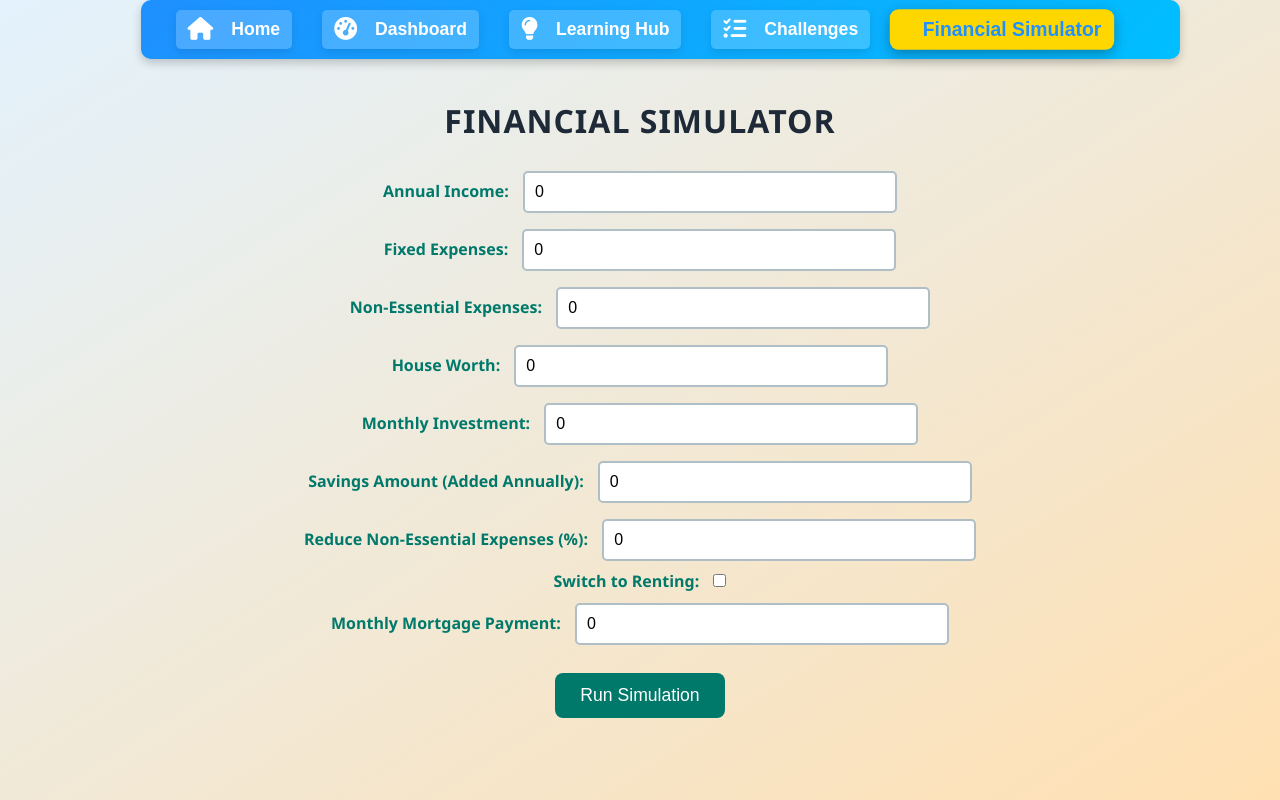
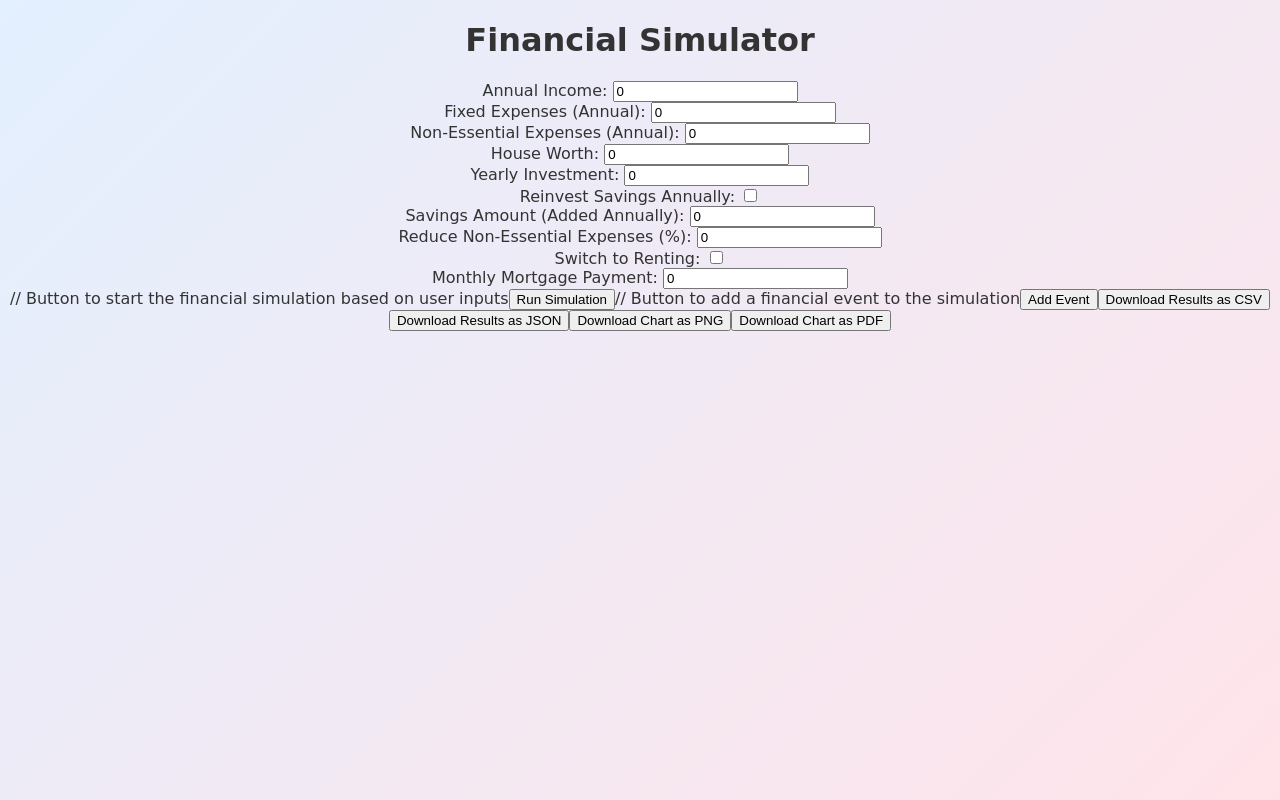
Before and after one commit to amirabuhajer/Financial-Literacy-Platform, a React (Create React App) app: page /financial-simulator in a window 1280 px wide. Built offline with nearby package versions, Linux system fonts and the light colour scheme.

Commit message:
ALL COMPLETE

```diff
--- a/src/components/educational-modules/FinancialSimulator.js
+++ b/src/components/educational-modules/FinancialSimulator.js
@@ -1,8 +1,5 @@
 import React, { useState } from 'react';
 import { Line } from 'react-chartjs-2';
-import { Link, useNavigate } from 'react-router-dom';
-import './FinancialSimulator.css';
-
 import {
   Chart as ChartJS,
   CategoryScale,
@@ -13,6 +10,9 @@ import {
   Tooltip,
   Legend,
 } from 'chart.js';
+import { saveAs } from 'file-saver';
+import jsPDF from 'jspdf';
+import html2canvas from 'html2canvas';
 
 ChartJS.register(
   CategoryScale,
@@ -28,87 +28,77 @@ const FinancialSimulator = () => {
   const [selectedYear, setSelectedYear] = useState(2021);
   const [endYear, setEndYear] = useState(2031);
   const [annualIncome, setAnnualIncome] = useState(0);
-  const [monthlyInvestment, setMonthlyInvestment] = useState(0);
+  const [yearlyInvestment, setYearlyInvestment] = useState(0);
+  const [investAnnually, setInvestAnnually] = useState(false);
   const [reduceExpenses, setReduceExpenses] = useState(0);
   const [switchToRenting, setSwitchToRenting] = useState(false);
   const [savingsAmount, setSavingsAmount] = useState(0);
-  const [monthlyMortgage, setMonthlyMortgage] = useState(0);
   const [fixedExpenses, setFixedExpenses] = useState(0);
   const [nonEssentialExpenses, setNonEssentialExpenses] = useState(0);
   const [houseWorth, setHouseWorth] = useState(0);
+  const [monthlyMortgage, setMonthlyMortgage] = useState(0);
   const [simulationResults, setSimulationResults] = useState([]);
   const [events, setEvents] = useState([]);
+  const [alternativeScenarios, setAlternativeScenarios] = useState([]);
 
-  // Growth factors
+  // Growth rates used in the simulation for various financial factors
 const growthRates = {
-    annualIncomeGrowth: 3.153304 / 100, // Annual income growth
-    fixedExpensesGrowth: 3.97 / 100, // Fixed yearly expenses growth
-    nonEssentialExpensesGrowth: 3.37 / 100, // Non-essential monthly expenses growth
-    savingsInterestRate: 0.94 / 100, // Savings interest rate
-    stockAndMutualFundRate: 25 / 100, // Annual stock and mutual funds growth
-    houseWorthGrowthRate: 6.42 / 100, // Annual house worth growth
+    annualIncomeGrowth: 3.153304 / 100, // Annual growth rate for income
+    fixedExpensesGrowth: 3.97 / 100, // Annual growth rate for fixed expenses
+    nonEssentialExpensesGrowth: 3.37 / 100, // Annual growth rate for non-essential expenses
+    savingsInterestRate: 0.94 / 100, // Interest rate for savings
+    stockAndMutualFundRate: 25 / 100, // Growth rate for stocks and mutual funds
+    houseWorthGrowthRate: 6.42 / 100, // Annual growth rate for house value
 };
 
+  // Function to run the financial simulation based on user inputs and growth rates
 const runSimulation = () => {
     const results = [];
     let currentAnnualIncome = annualIncome;
-    let currentFixedExpenses = fixedExpenses; // Fixed expenses are already annualized
-    let currentNonEssentialExpenses = nonEssentialExpenses * 12; // Convert monthly to annual
+    let currentFixedExpenses = fixedExpenses;
+    let currentNonEssentialExpenses = nonEssentialExpenses;
     let currentHouseWorth = houseWorth;
-    let rentExpenses = 0;
     let totalSavings = savingsAmount;
-    let totalStockInvestment = monthlyInvestment * 12; // Total annual investment in stocks
+    let totalStockInvestment = yearlyInvestment;
 
     for (let year = selectedYear; year <= endYear; year++) {
       const currentYearEvents = events.filter((event) => event.year === year);
       currentYearEvents.forEach((event) => {
         switch (event.type) {
-          case 'payraise':
-            currentAnnualIncome *= 1 + event.percentage / 100;
-            break;
-          case 'new_job':
+          case 'income_change':
             currentAnnualIncome = event.newIncome;
             break;
-          case 'job_loss':
-            currentAnnualIncome *= 1 - event.percentage / 100;
+          case 'expense_change':
+            currentFixedExpenses = event.newFixedExpenses;
+            currentNonEssentialExpenses = event.newNonEssentialExpenses;
             break;
-          case 'better_job':
-            currentAnnualIncome *= 1 + event.percentage / 100;
+          case 'house_change':
+            currentHouseWorth = event.newHouseWorth;
+            monthlyMortgage = event.newMonthlyMortgage;
             break;
           default:
             break;
         }
       });
 
-      // Apply annual growth rates
-      currentAnnualIncome *= 1 + growthRates.annualIncomeGrowth;
+      currentAnnualIncome = Math.max(0, currentAnnualIncome * (1 + growthRates.annualIncomeGrowth));
       currentFixedExpenses *= 1 + growthRates.fixedExpensesGrowth;
       currentNonEssentialExpenses *= 1 + growthRates.nonEssentialExpensesGrowth;
-      rentExpenses *= 1 + growthRates.fixedExpensesGrowth; // Assume rent grows similarly to fixed expenses
       currentHouseWorth *= 1 + growthRates.houseWorthGrowthRate;
 
-      // Add user-specified savings amount every year
+      if (investAnnually) {
         totalSavings += savingsAmount;
+      }
       totalSavings *= 1 + growthRates.savingsInterestRate;
 
-      // Stock and mutual fund investment increases by 25% annually
       totalStockInvestment *= 1 + growthRates.stockAndMutualFundRate;
 
-      // Calculate adjusted non-essential expenses based on user input
       const adjustedNonEssentialExpenses =
         currentNonEssentialExpenses * (1 - reduceExpenses / 100);
-
-      // Adjust for renting
-      const adjustedRentExpenses = switchToRenting
-        ? rentExpenses * 0.9 // Reduced rent for renting scenario
-        : rentExpenses;
-
-      // Total annual expenses calculation
       const totalExpenses =
         currentFixedExpenses +
         adjustedNonEssentialExpenses +
-        adjustedRentExpenses +
-        monthlyMortgage * 12; // Convert monthly mortgage to annual
+        monthlyMortgage * 12;
 
       const disposableIncome = currentAnnualIncome - totalExpenses;
 
@@ -119,15 +109,148 @@ const FinancialSimulator = () => {
         disposable_income: disposableIncome,
         stock_and_mutual_funds_value: totalStockInvestment,
         house_worth: currentHouseWorth,
-        monthly_mortgage: monthlyMortgage,
         total_savings: totalSavings,
       });
     }
 
     setSimulationResults(results);
+    generateAlternativeScenarios(results);
   };
 
+  // Function to generate alternative scenarios based on user-defined events
+// e.g., what would happen if certain financial changes did not occur
+const generateAlternativeScenarios = (baseResults) => {
+    const scenarios = [];
 
+    events.forEach((event) => {
+      if (event.type === 'income_change') {
+        const modifiedResults = baseResults.map((result) => {
+          if (result.year >= event.year) {
+            return {
+              ...result,
+              annual_income: event.newIncome, // Keep the income fixed for the alternative scenario
+            };
+          }
+          return result;
+        });
+        scenarios.push({
+          description: `If the income did not increase in Year ${event.year}...`,
+          results: modifiedResults,
+        });
+      } else if (event.type === 'expense_change') {
+        const modifiedResults = baseResults.map((result) => {
+          if (result.year >= event.year) {
+            return {
+              ...result,
+              total_expenses: result.total_expenses - (event.newFixedExpenses - fixedExpenses) - (event.newNonEssentialExpenses - nonEssentialExpenses),
+            };
+          }
+          return result;
+        });
+        scenarios.push({
+          description: `If the expenses did not change in Year ${event.year}...`,
+          results: modifiedResults,
+        });
+      } else if (event.type === 'house_change') {
+        const modifiedResults = baseResults.map((result) => {
+          if (result.year >= event.year) {
+            return {
+              ...result,
+              house_worth: houseWorth * Math.pow(1 + growthRates.houseWorthGrowthRate, result.year - selectedYear), // Recalculate house worth without the change
+            };
+          }
+          return result;
+        });
+        scenarios.push({
+          description: `If the house price did not change in Year ${event.year}...`,
+          results: modifiedResults,
+        });
+      }
+    });
+
+    setAlternativeScenarios(scenarios);
+  };
+
+// Function to save the simulation results as either a CSV or JSON file
+const saveResultsAsFile = (format) => {
+    if (format === 'csv') {
+      const csvContent = [
+        ['Year', 'Annual Income', 'Total Expenses', 'Disposable Income', 'Stock & Mutual Funds', 'House Worth', 'Total Savings'],
+        ...simulationResults.map((item) => [
+          item.year,
+          item.annual_income.toFixed(2),
+          item.total_expenses.toFixed(2),
+          item.disposable_income.toFixed(2),
+          item.stock_and_mutual_funds_value.toFixed(2),
+          item.house_worth.toFixed(2),
+          item.total_savings.toFixed(2),
+        ]),
+      ]
+        .map((e) => e.join(","))
+        .join("\n");
+
+      const blob = new Blob([csvContent], { type: 'text/csv;charset=utf-8;' });
+      saveAs(blob, 'simulation_results.csv');
+    } else if (format === 'json') {
+      const blob = new Blob([JSON.stringify(simulationResults, null, 2)], {
+        type: 'application/json;charset=utf-8;',
+      });
+      saveAs(blob, 'simulation_results.json');
+    }
+  };
+
+  // Function to save the simulation chart as an image (PNG) or PDF file
+const saveChartAsImage = (format) => {
+    const chartElement = document.querySelector('canvas');
+    if (!chartElement) return;
+
+    html2canvas(chartElement).then((canvas) => {
+      if (format === 'png') {
+        canvas.toBlob((blob) => {
+          saveAs(blob, 'financial_simulation.png');
+        });
+      } else if (format === 'pdf') {
+        const pdf = new jsPDF();
+        pdf.addImage(canvas.toDataURL('image/png'), 'PNG', 10, 10, 180, 100);
+        pdf.save('financial_simulation.pdf');
+      }
+    });
+  };
+
+  // Function to add a financial event to the simulation (e.g., income change, expense change, house change)
+const addEvent = () => {
+    const year = parseInt(prompt('Enter the year for the event:'));
+    const type = prompt(
+      'Enter the type of event (income_change, expense_change, house_change):'
+    );
+
+    if (type === 'income_change') {
+      const newIncome = parseFloat(prompt('Enter the new annual income:'));
+      setEvents([...events, { year, type, newIncome }]);
+    } else if (type === 'expense_change') {
+      const newFixedExpenses = parseFloat(
+        prompt('Enter the new annual fixed expenses:')
+      );
+      const newNonEssentialExpenses = parseFloat(
+        prompt('Enter the new annual non-essential expenses:')
+      );
+      setEvents([
+        ...events,
+        { year, type, newFixedExpenses, newNonEssentialExpenses },
+      ]);
+    } else if (type === 'house_change') {
+      const newHouseWorth = parseFloat(prompt('Enter the new house worth:'));
+      const newMonthlyMortgage = parseFloat(
+        prompt('Enter the new monthly mortgage payment:')
+      );
+      setEvents([
+        ...events,
+        { year, type, newHouseWorth, newMonthlyMortgage },
+      ]);
+    }
+  };
+
+  // Chart data to visualize different aspects of the simulation such as income, expenses, savings, etc.
 const chartData = {
     labels: simulationResults.map((item) => item.year),
     datasets: [
@@ -170,47 +293,31 @@ const FinancialSimulator = () => {
     ],
 };
 
+  // Function to provide insights into the user's financial resilience based on the simulation results
+const financialResilienceInsights = () => {
+    if (simulationResults.length > 0) {
+      const finalYear = simulationResults[simulationResults.length - 1];
       return (
+        <div>
+          <h3>Financial Resilience Insights</h3>
+          <p>
+            Based on your simulated decisions, by the year {finalYear.year}, you have managed to
+            accumulate total savings of ${finalYear.total_savings.toFixed(2)}, with gains from
+            investments reaching ${finalYear.stock_and_mutual_funds_value.toFixed(2)}.
+          </p>
+          <p>
+            Your disposable income of ${finalYear.disposable_income.toFixed(2)} indicates your
+            ability to maintain a stable financial position despite potential inflation impacts.
+          </p>
+        </div>
+      );
+    }
+    return null;
+  };
 
-
-
+  return (
     <div>
-
-     <nav className="navbar">
-          <ul className="navbar-links">
-            <li>
-              <Link to="/" className={location.pathname === '/' ? 'active' : ''}>
-                <i className="fas fa-home"></i> Home
-              </Link>
-            </li>
-            <li>
-              <Link to="/dashboard" className={location.pathname === '/dashboard' ? 'active' : ''}>
-                <i className="fas fa-tachometer-alt"></i> Dashboard
-              </Link>
-            </li>
-            <li>
-              <Link to="/learning-hub" className={location.pathname === '/learning-hub' ? 'active' : ''}>
-                <i className="fas fa-lightbulb"></i> Learning Hub
-              </Link>
-            </li>
-            <li>
-              <Link to="/challenges" className={location.pathname === '/challenges' ? 'active' : ''}>
-                <i className="fas fa-tasks"></i> Challenges
-              </Link>
-            </li>
-            <li>
-              <Link to="/financial-simulator" className={location.pathname === '/financial-simulator' ? 'active' : ''}>
-                <i className="FaCalculator"></i> Financial Simulator
-              </Link>
-            </li>
-
-          </ul>
-        </nav>
-
       <h1>Financial Simulator</h1>
-
-
-
       <div>
         <label>Annual Income: </label>
         <input
@@ -220,7 +327,7 @@ const FinancialSimulator = () => {
         />
       </div>
       <div>
-        <label>Fixed Expenses: </label>
+        <label>Fixed Expenses (Annual): </label>
         <input
           type="number"
           value={fixedExpenses}
@@ -228,7 +335,7 @@ const FinancialSimulator = () => {
         />
       </div>
       <div>
-        <label>Non-Essential Expenses: </label>
+        <label>Non-Essential Expenses (Annual): </label>
         <input
           type="number"
           value={nonEssentialExpenses}
@@ -244,11 +351,19 @@ const FinancialSimulator = () => {
         />
       </div>
       <div>
-        <label>Monthly Investment: </label>
+        <label>Yearly Investment: </label>
         <input
           type="number"
-          value={monthlyInvestment}
-          onChange={(e) => setMonthlyInvestment(parseFloat(e.target.value))}
+          value={yearlyInvestment}
+          onChange={(e) => setYearlyInvestment(parseFloat(e.target.value))}
+        />
+      </div>
+      <div>
+        <label>Reinvest Savings Annually: </label>
+        <input
+          type="checkbox"
+          checked={investAnnually}
+          onChange={(e) => setInvestAnnually(e.target.checked)}
         />
       </div>
       <div>
@@ -283,8 +398,80 @@ const FinancialSimulator = () => {
           onChange={(e) => setMonthlyMortgage(parseFloat(e.target.value))}
         />
       </div>
+      // Button to start the financial simulation based on user inputs
 <button onClick={runSimulation}>Run Simulation</button>
-      {simulationResults.length > 0 && <Line data={chartData} />}
+      // Button to add a financial event to the simulation
+<button onClick={addEvent}>Add Event</button>
+      <button onClick={() => saveResultsAsFile('csv')}>Download Results as CSV</button>
+      <button onClick={() => saveResultsAsFile('json')}>Download Results as JSON</button>
+      <button onClick={() => saveChartAsImage('png')}>Download Chart as PNG</button>
+      <button onClick={() => saveChartAsImage('pdf')}>Download Chart as PDF</button>
+
+      {simulationResults.length > 0 && (
+        <>
+          <Line data={chartData} />
+          <h2>Yearly Data</h2>
+          <table style={{ width: '100%', borderCollapse: 'collapse', marginTop: '20px' }}>
+            <thead>
+              <tr>
+                <th>Year</th>
+                <th>Annual Income</th>
+                <th>Total Expenses</th>
+                <th>Disposable Income</th>
+                <th>Stock & Mutual Funds</th>
+                <th>House Worth</th>
+                <th>Total Savings</th>
+              </tr>
+            </thead>
+            <tbody>
+              {simulationResults.map((item) => (
+                <tr key={item.year}>
+                  <td>{item.year}</td>
+                  <td>${item.annual_income.toFixed(2)}</td>
+                  <td>${item.total_expenses.toFixed(2)}</td>
+                  <td>${item.disposable_income.toFixed(2)}</td>
+                  <td>${item.stock_and_mutual_funds_value.toFixed(2)}</td>
+                  <td>${item.house_worth.toFixed(2)}</td>
+                  <td>${item.total_savings.toFixed(2)}</td>
+                </tr>
+              ))}
+            </tbody>
+          </table>
+          {financialResilienceInsights()}
+          <h2>Alternative Scenarios</h2>
+          {alternativeScenarios.map((scenario, index) => (
+            <div key={index}>
+              <h3>{scenario.description}</h3>
+              <table style={{ width: '100%', borderCollapse: 'collapse', marginTop: '20px' }}>
+                <thead>
+                  <tr>
+                    <th>Year</th>
+                    <th>Annual Income</th>
+                    <th>Total Expenses</th>
+                    <th>Disposable Income</th>
+                    <th>Stock & Mutual Funds</th>
+                    <th>House Worth</th>
+                    <th>Total Savings</th>
+                  </tr>
+                </thead>
+                <tbody>
+                  {scenario.results.map((item) => (
+                    <tr key={item.year}>
+                      <td>{item.year}</td>
+                      <td>${item.annual_income.toFixed(2)}</td>
+                      <td>${item.total_expenses.toFixed(2)}</td>
+                      <td>${item.disposable_income.toFixed(2)}</td>
+                      <td>${item.stock_and_mutual_funds_value.toFixed(2)}</td>
+                      <td>${item.house_worth.toFixed(2)}</td>
+                      <td>${item.total_savings.toFixed(2)}</td>
+                    </tr>
+                  ))}
+                </tbody>
+              </table>
+            </div>
+          ))}
+        </>
+      )}
     </div>
   );
 };
```
Lines whose indentation alone changed are shown as unchanged.
